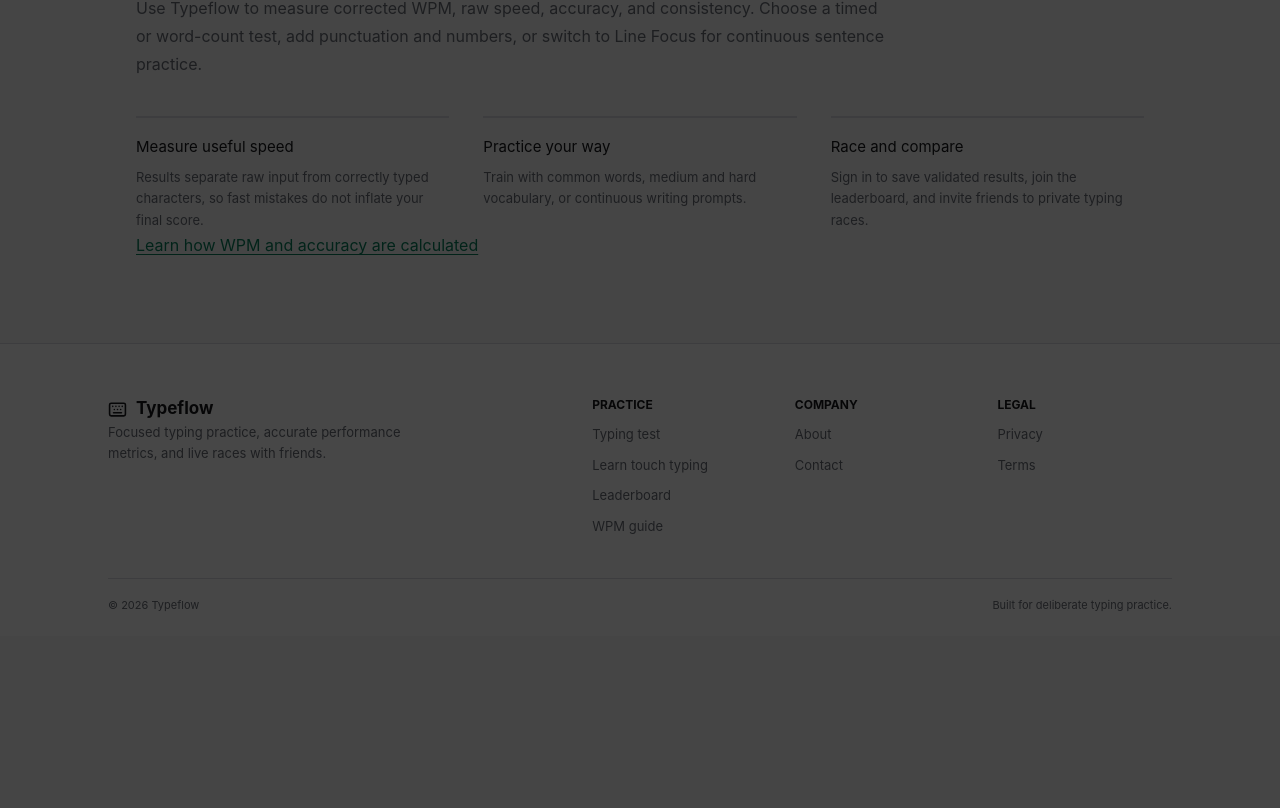
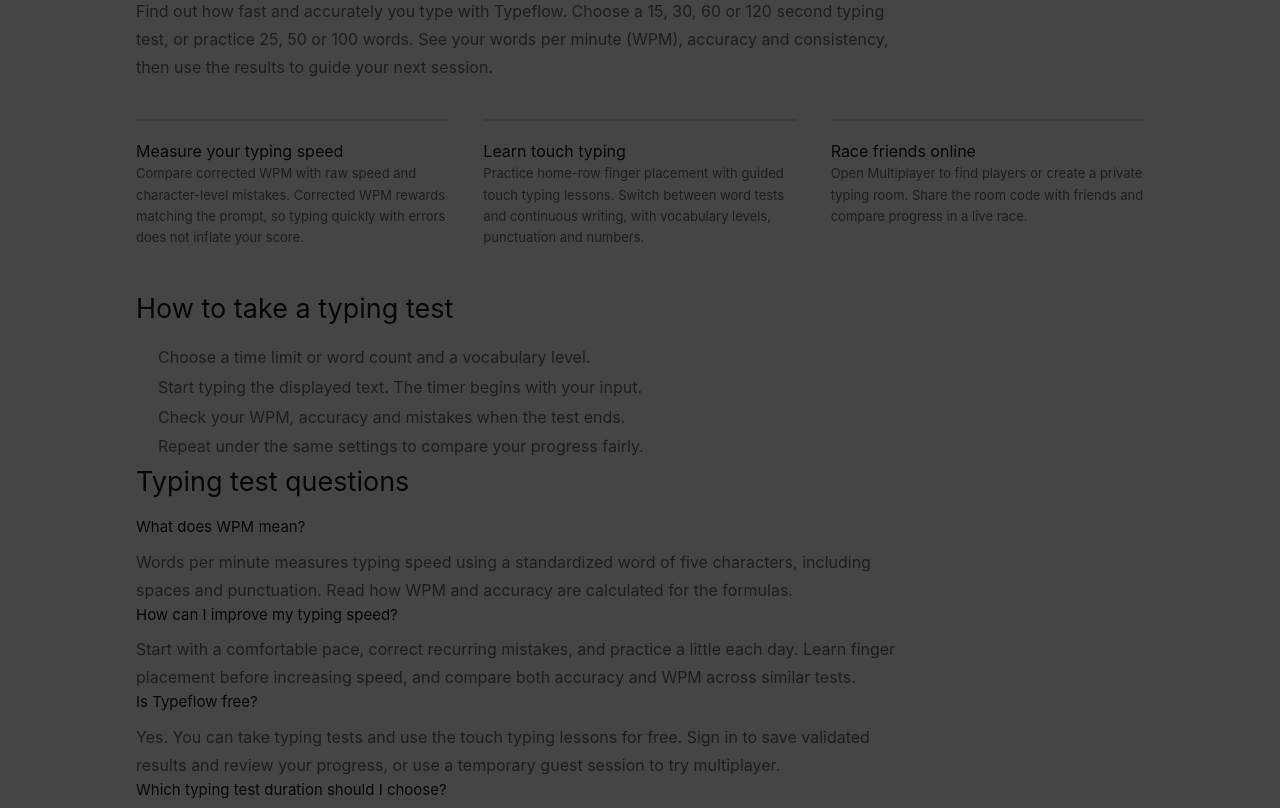
Before and after one commit to AyushPandey2412/TypeFlow, a Next.js app in the folder apps/web/: page / in a window 1280 px wide. Shown: the part 932-1740 px from the top of the page. Before the commit the page ends 1568 px from the top, so only its background shows below. Built offline with nearby package versions, Linux system fonts and the light colour scheme; no server answers.

Commit message:
Add homepage heading, typing guidance and useful internal links
Updated the page component to enhance the typing speed test description and added new sections for user guidance and features.

```diff
--- a/apps/web/app/page.tsx
+++ b/apps/web/app/page.tsx
@@ -1,3 +1,23 @@
 import { TypingWorkspace } from "../components/typing-workspace";
 import Link from "next/link";
-export default function Page() { return <><TypingWorkspace/><section className="home-content" aria-labelledby="typing-test-heading"><h2 id="typing-test-heading">Free typing speed test and focused practice</h2><p>Use Typeflow to measure corrected WPM, raw speed, accuracy, and consistency. Choose a timed or word-count test, add punctuation and numbers, or switch to Line Focus for continuous sentence practice.</p><div><article><h3>Measure useful speed</h3><p>Results separate raw input from correctly typed characters, so fast mistakes do not inflate your final score.</p></article><article><h3>Practice your way</h3><p>Train with common words, medium and hard vocabulary, or continuous writing prompts.</p></article><article><h3>Race and compare</h3><p>Sign in to save validated results, join the leaderboard, and invite friends to private typing races.</p></article></div><p className="learn-link"><Link href="/how-wpm-is-calculated">Learn how WPM and accuracy are calculated</Link></p></section></>; }
+export default function Page() {
+  return <><TypingWorkspace/><section className="home-content" aria-labelledby="typing-test-heading">
+    <h1 id="typing-test-heading" style={{fontSize:"clamp(1.7rem, 4vw, 2.3rem)",lineHeight:1.2,margin:"0 0 14px"}}>Free typing speed test and WPM practice</h1>
+    <p>Find out how fast and accurately you type with Typeflow. Choose a 15, 30, 60 or 120 second typing test, or practice 25, 50 or 100 words. See your words per minute (WPM), accuracy and consistency, then use the results to guide your next session.</p>
+    <div>
+      <article><h2>Measure your typing speed</h2><p>Compare corrected WPM with raw speed and character-level mistakes. Corrected WPM rewards matching the prompt, so typing quickly with errors does not inflate your score.</p></article>
+      <article><h2>Learn touch typing</h2><p>Practice home-row finger placement with <Link href="/learn">guided touch typing lessons</Link>. Switch between word tests and continuous writing, with vocabulary levels, punctuation and numbers.</p></article>
+      <article><h2>Race friends online</h2><p>Open Multiplayer to find players or create a private typing room. Share the room code with friends and compare progress in a live race.</p></article>
+    </div>
+    <h2 style={{marginTop:40}}>How to take a typing test</h2>
+    <ol style={{color:"var(--muted)",lineHeight:1.85,paddingLeft:22}}>
+      <li>Choose a time limit or word count and a vocabulary level.</li><li>Start typing the displayed text. The timer begins with your input.</li><li>Check your WPM, accuracy and mistakes when the test ends.</li><li>Repeat under the same settings to compare your progress fairly.</li>
+    </ol>
+    <h2>Typing test questions</h2>
+    <h3>What does WPM mean?</h3><p>Words per minute measures typing speed using a standardized word of five characters, including spaces and punctuation. Read <Link href="/how-wpm-is-calculated">how WPM and accuracy are calculated</Link> for the formulas.</p>
+    <h3>How can I improve my typing speed?</h3><p>Start with a comfortable pace, correct recurring mistakes, and practice a little each day. Learn finger placement before increasing speed, and compare both accuracy and WPM across similar tests.</p>
+    <h3>Is Typeflow free?</h3><p>Yes. You can take typing tests and use the touch typing lessons for free. Sign in to save validated results and review your progress, or use a temporary guest session to try multiplayer.</p>
+    <h3>Which typing test duration should I choose?</h3><p>A 15 second test is a quick check. A 60 or 120 second test lets you observe how steadily you maintain your pace. Keep the duration and difficulty the same when comparing scores.</p>
+    <p className="learn-link"><Link href="/learn">Start touch typing lessons</Link> · <Link href="/leaderboard">Explore the typing leaderboard</Link> · <Link href="/how-wpm-is-calculated">Understand your typing score</Link></p>
+  </section></>;
+}
```
